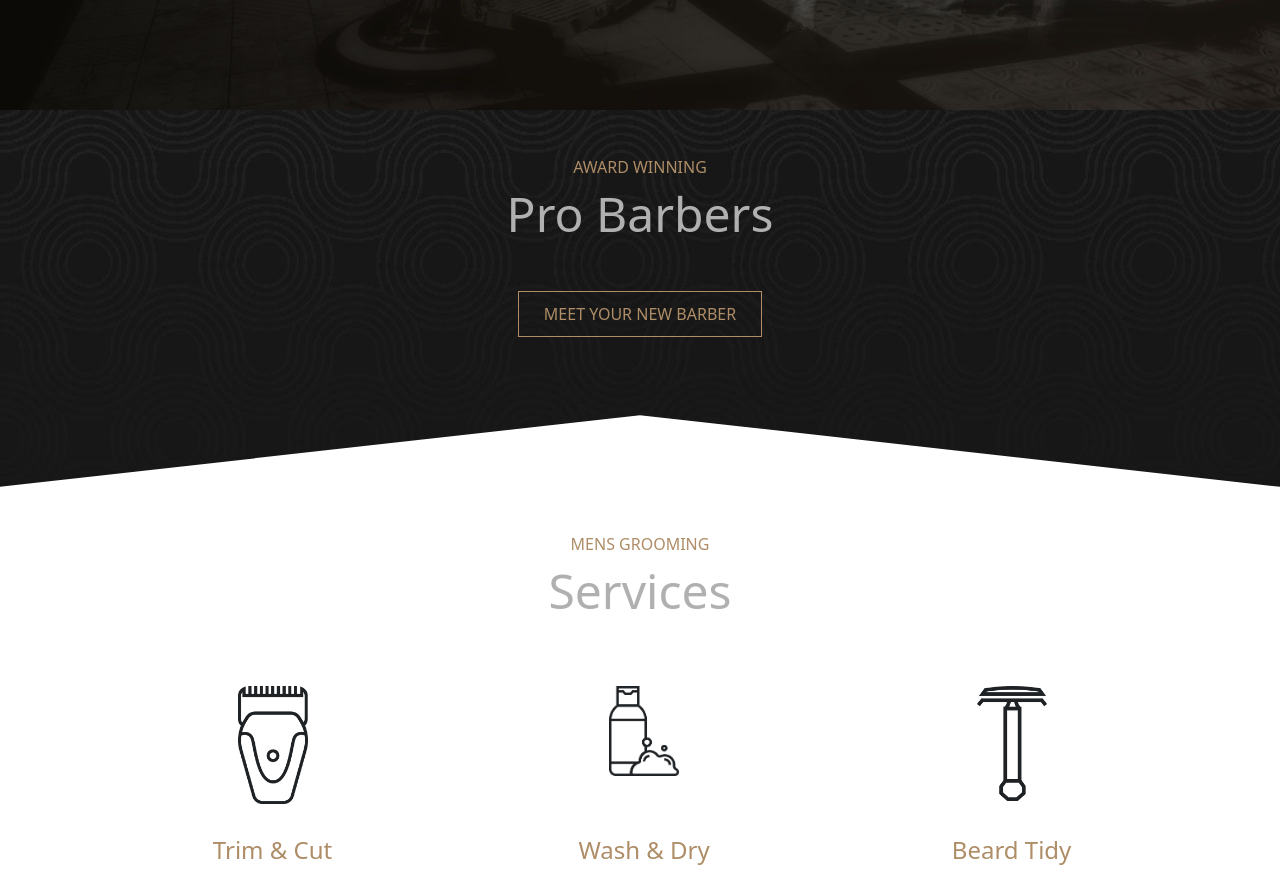
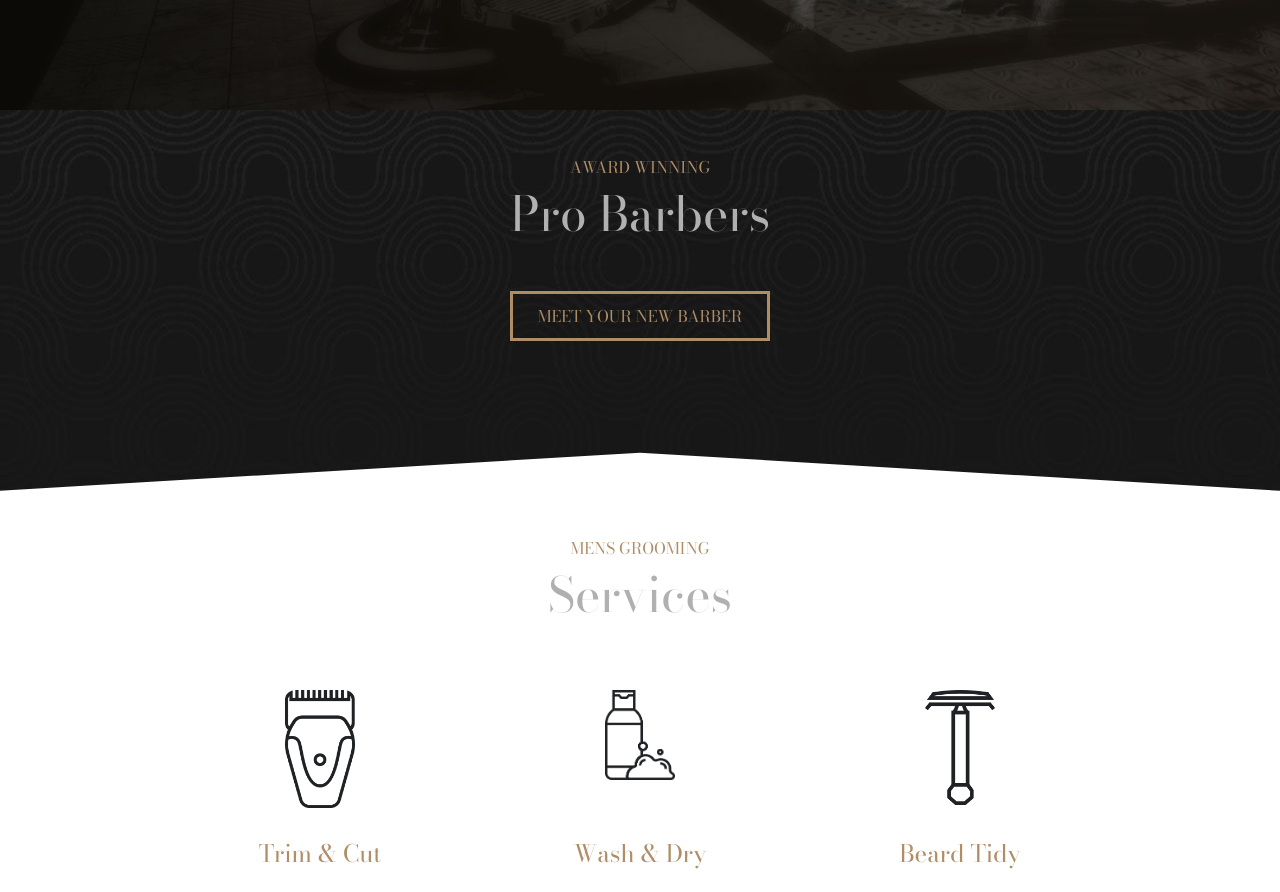
Before and after one commit to AndreaDeStefano1/proj-html-vuejs, a Vue app: page / in a window 1280 px wide. Shown: the part 590-1482 px from the top of the page. Built offline with nearby package versions, Linux system fonts and the light colour scheme.

Commit message:
Aggiunto font e altri ridimensionamenti

```diff
--- a/src/App.vue
+++ b/src/App.vue
@@ -29,10 +29,12 @@ export default {
 
 <style lang="scss">
 @import '../node_modules/bootstrap/scss/bootstrap.scss';
-// @import '../node_modules/@fontsource/bodoni-moda';
+@import '~@fontsource/bodoni-moda/index.css';
+@import '~@fontsource/bodoni-moda/800.css';
 
-// body{
-//   font-family: "Bodoni Moda", serif;
-// }
+
+body{
+  font-family: "Bodoni Moda", serif;
+ }
 
 </style>
--- a/src/assets/style/_vars.scss
+++ b/src/assets/style/_vars.scss
@@ -3,5 +3,3 @@ $primary-color: #ae8d67; // Teak Muted
 $secondary-color: #b0b0b0; // Silver Chalice
 
 $dark-block-color: #111110;
-
-$clip: polygon(100% 0, 100% 100%, 50% 81%, 0 100%, 0 0);
--- a/src/components/ButtonComp.vue
+++ b/src/components/ButtonComp.vue
@@ -22,6 +22,7 @@ export default {
 button{
   border-radius: 0;
   border-color: $primary-color;
+  border-width: 3px;
   padding: 10px 25px;
   & > span{
     color: $primary-color ;
--- a/src/components/CardCompServices.vue
+++ b/src/components/CardCompServices.vue
@@ -4,7 +4,7 @@
     <div class="img-&-title d-flex flex-column ">
 
       <div class="image-container text-center mt-5">
-        <img  :src="url" alt="">
+        <img class=" img-fluid " :src="url" alt="">
       </div>
 
       <h4 class=" text-center">{{title}}</h4>
@@ -37,8 +37,9 @@ export default {
 
 
 .card-container{
-  // border: 1px solid red;
+  //border: 1px solid red;
   margin: 10px;
+  width: 300px;
   .image-container{
     height: 150px;
     img{
--- a/src/components/HeaderComp.vue
+++ b/src/components/HeaderComp.vue
@@ -42,6 +42,7 @@ header{
   min-height: 700px;
   h1{
     font-size: 70px;
+    font-weight: 800;
   }
   .divider{
     height: 4px;
--- a/src/components/MainComp.vue
+++ b/src/components/MainComp.vue
@@ -146,7 +146,7 @@ export default {
 .intro-section{
   background-image: url(../assets/img/avadabarbers-about-introbackground.jpg);
   background-position: 0 25%;
-  clip-path: $clip;
+  clip-path: polygon(100% 0, 100% 100%, 50% 90%, 0 100%, 0 0);
   .pb-x{
     padding-bottom: 150px;
   }
```
